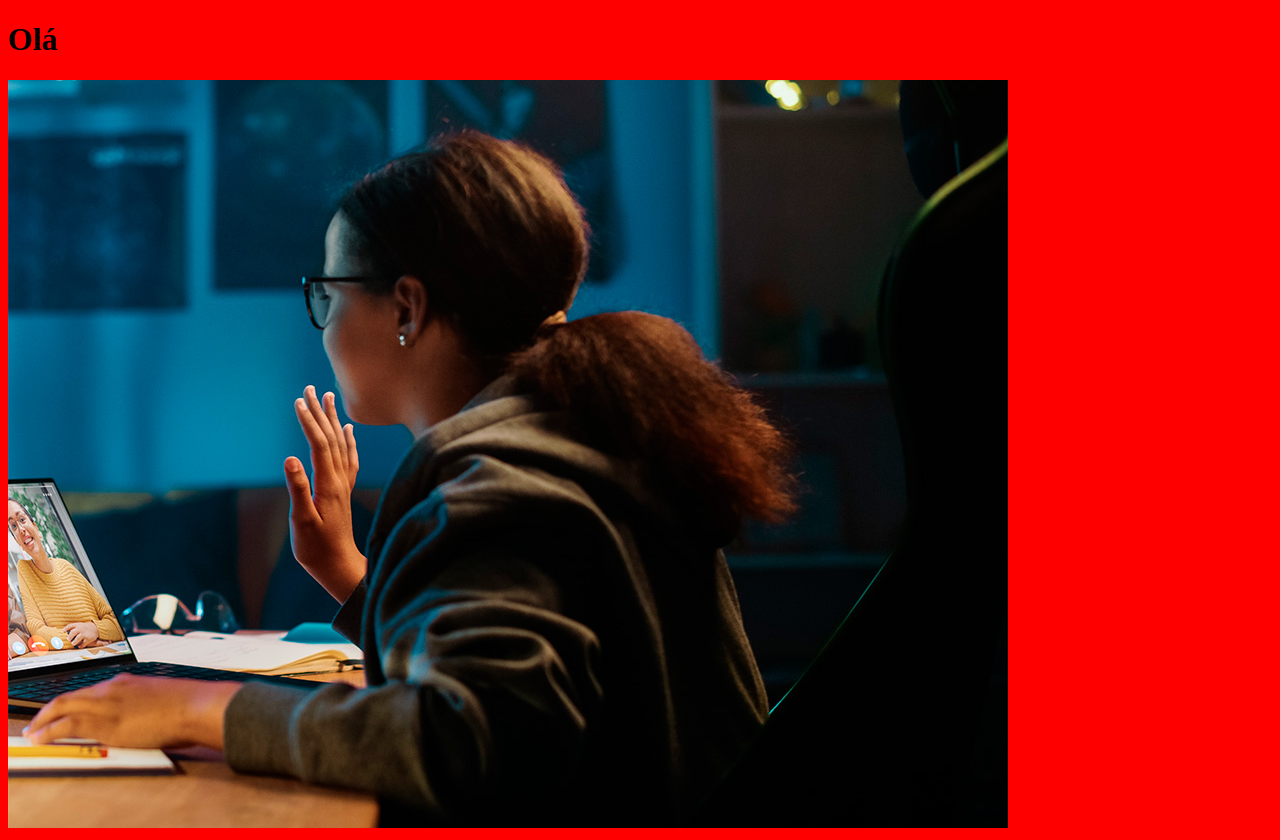
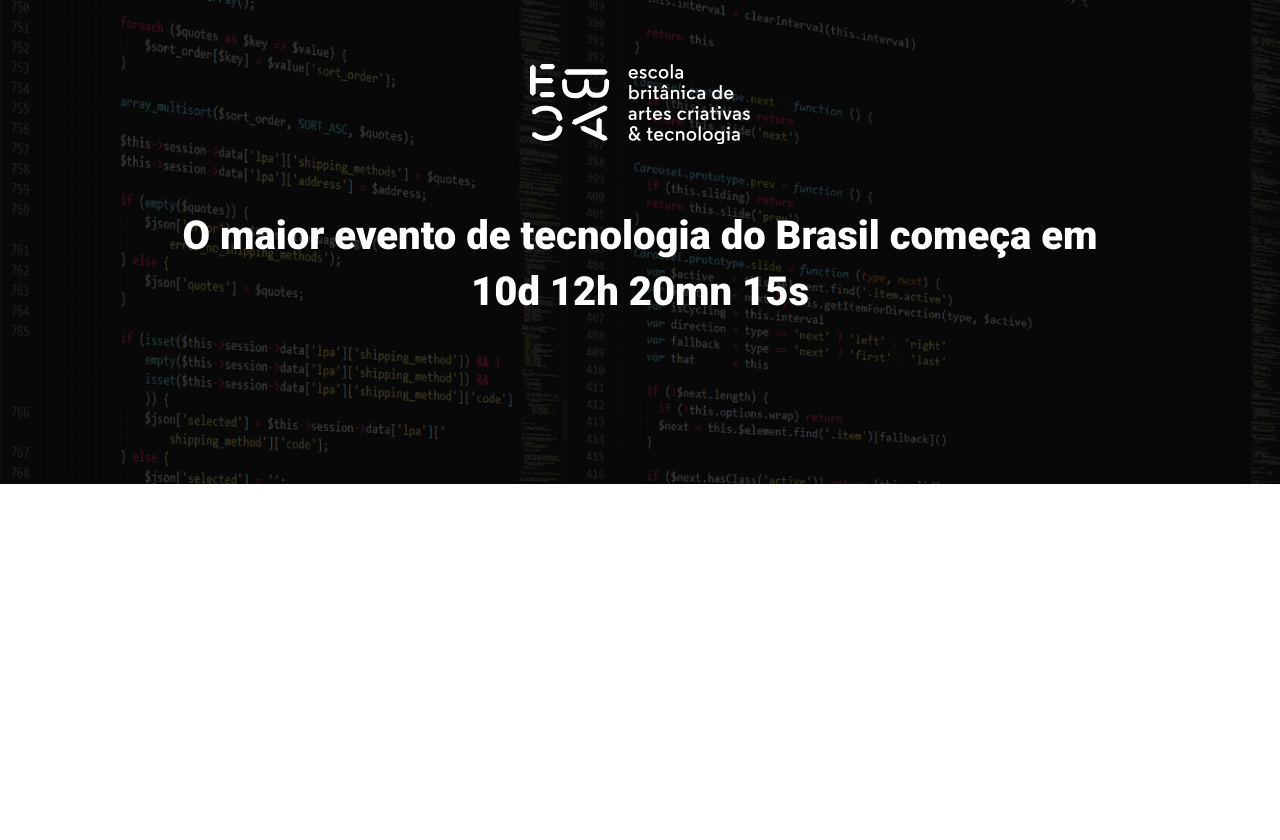
Before and after one commit to MATHEUSNUNES2023BR/ebac_techs_talks, a website built with Parcel: page src/index.html in a window 1280 px wide. After the commit the page ends 800 px from the top, so only its background shows below. Built offline with nearby package versions, Linux system fonts and the light colour scheme.

Commit message:
Criando o hero

```diff
--- a/src/index.html
+++ b/src/index.html
@@ -3,12 +3,21 @@
 <head>
     <meta charset="UTF-8">
     <meta name="viewport" content="width=device-width, initial-scale=1.0">
+    <link rel="preconnect" href="https://fonts.googleapis.com">
+    <link rel="preconnect" href="https://fonts.gstatic.com" crossorigin>
+    <link href="https://fonts.googleapis.com/css2?family=Roboto:ital,wght@0,100;0,300;0,400;0,500;0,700;0,900;1,100;1,300;1,400;1,500;1,700;1,900&display=swap" rel="stylesheet">
     <link rel="stylesheet" href="sass/main.scss">
-    <title>Document</title>
+    <title>EBAC Tec Talks</title>
 </head>
 <body>
-    <h1>Olá</h1>
-    <img src="images/backend.png" alt="">
+    <header class="hero">
+        <div class="container">
+            <img class="hero__logo" src="images/ebac_logo.svg" alt="ebac_logo">
+            <p class="hero__text">
+                O maior evento de tecnologia do Brasil começa em 10d 12h 20mn 15s
+            </p>
+        </div>
+    </header>
     <script src="scripts/main.js"></script>
 </body>
 </html>
--- /dev/null
+++ b/src/sass/_hero.scss
@@ -0,0 +1,45 @@
+.hero{
+    padding-top: 64px;
+    padding-bottom: 100px;
+    background-image: url(../images/fundo.png);
+    background-repeat: no-repeat;
+    background-size: cover;
+    position: relative;
+    &::before{
+        position: absolute;
+        top: 0;
+        left: 0;
+        width: 100%;
+        height: 100%;
+        background-color: black;
+        opacity: 0.7;
+        content: '';
+    }
+    &__text{
+        margin-top: 64px;
+        margin-bottom: 64px;
+        font-size: 40px;
+        line-height: 56px;
+        color: #fff;
+        font-weight: 800;
+        text-align: center;
+    }
+
+    &__logo{
+        margin: 0 auto;
+        height: 80px;
+        display: block;
+    }
+    @media(max-width: 640px){
+        padding: 40px 0;
+
+        &__logo{
+            height: 40px;
+        }
+        &__text{
+            font-size: 22px;
+            line-height: 24px;
+            margin: 24px 0;
+        }
+    }
+}
--- a/src/sass/main.scss
+++ b/src/sass/main.scss
@@ -1,3 +1,20 @@
-body{
-    background-color: red;
+@use 'hero';
+
+*{
+    margin: 0;
+    padding: 0;
+    box-sizing: border-box;
+    font-family: "Roboto", sans-serif;
 }
+.container{
+    position: relative;
+    max-width: 960px;
+    width: 100%;
+    margin: 0 auto;
+    @media(max-width: 640px){
+        max-width: 80%;
+    }
+    @media(max-width: 1024px){
+        max-width: 90%;
+    }
+}
```
